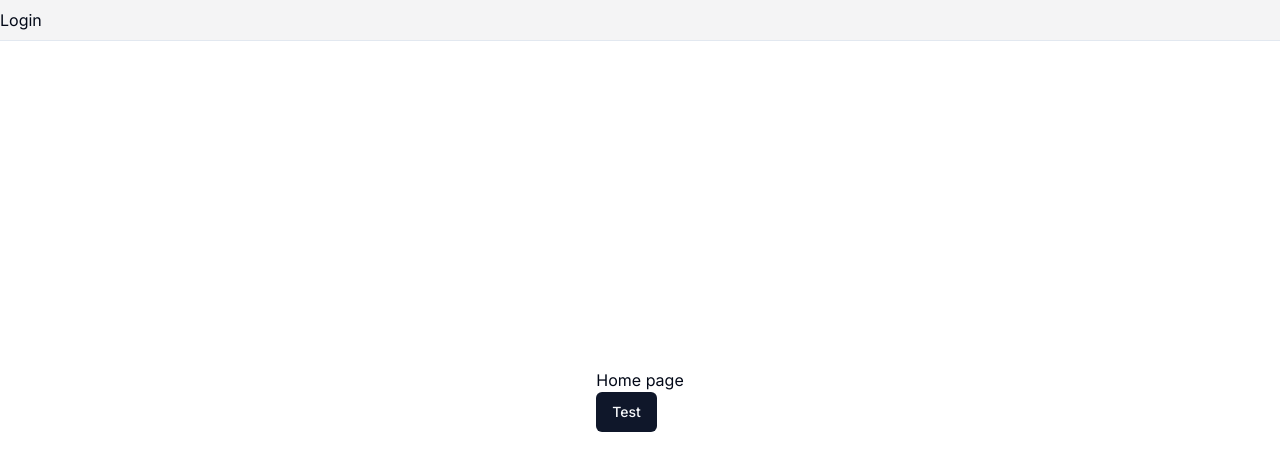
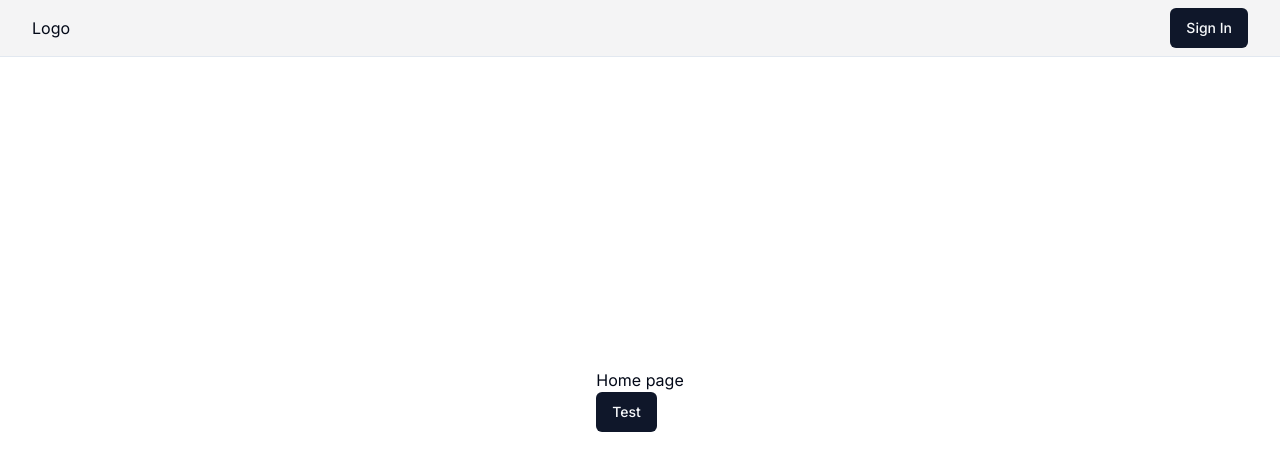
Before and after one commit to nihar-hegde/NextAdmin, a Next.js app: page / in a window 1280 px wide. Shown: the top 470 px of the page. Built offline with nearby package versions, Linux system fonts and the light colour scheme.

Commit message:
addin navbar component

```diff
--- a/src/components/shared/Navbar.tsx
+++ b/src/components/shared/Navbar.tsx
@@ -1,9 +1,19 @@
+import Link from "next/link";
 import React from "react";
+import { buttonVariants } from "../ui/button";
 
 const Navbar = () => {
   return (
     <div className="bg-zinc-100 py-2 border-b border-s-zinc-200 fixed w-full z-10 top-0">
-      <div>Login</div>
+      <div className="container flex items-center justify-between">
+        <Link href={"/"}>Logo</Link>
+        <Link
+          href={"signin"}
+          className={buttonVariants({ variant: "default" })}
+        >
+          Sign In
+        </Link>
+      </div>
     </div>
   );
 };
```
